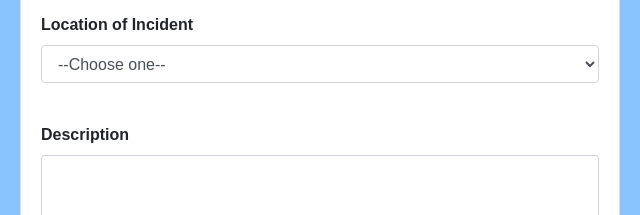
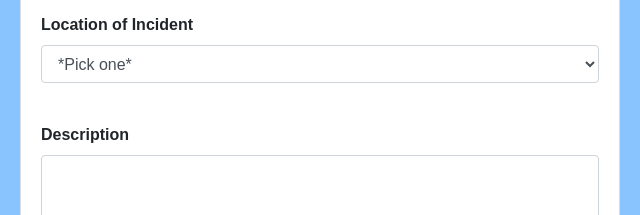
Before and after one commit to Bonzorama/Incident-Report-Form, a website built with Parcel: page index.html in a window 1280 px wide. Shown: the part 472-687 px from the top of the page, 320-960 px from the left. Built offline with nearby package versions, Linux system fonts and the light colour scheme.

Commit message:
Update index.html
Updated default drop-down option from "--Choose one--" to "*Pick one*".

```diff
--- a/index.html
+++ b/index.html
@@ -57,7 +57,7 @@
   <div class="form-group">
     <label for="exampleFormControlSelect1"><strong>Location of Incident</strong></label>
     <select class="form-control" id="exampleFormControlSelect1">
-      <option>--Choose one--</option>
+      <option>*Pick one*</option>
       <option>Office</option>
       <option>Lab</option>
       <option>Classroom</option>
```
